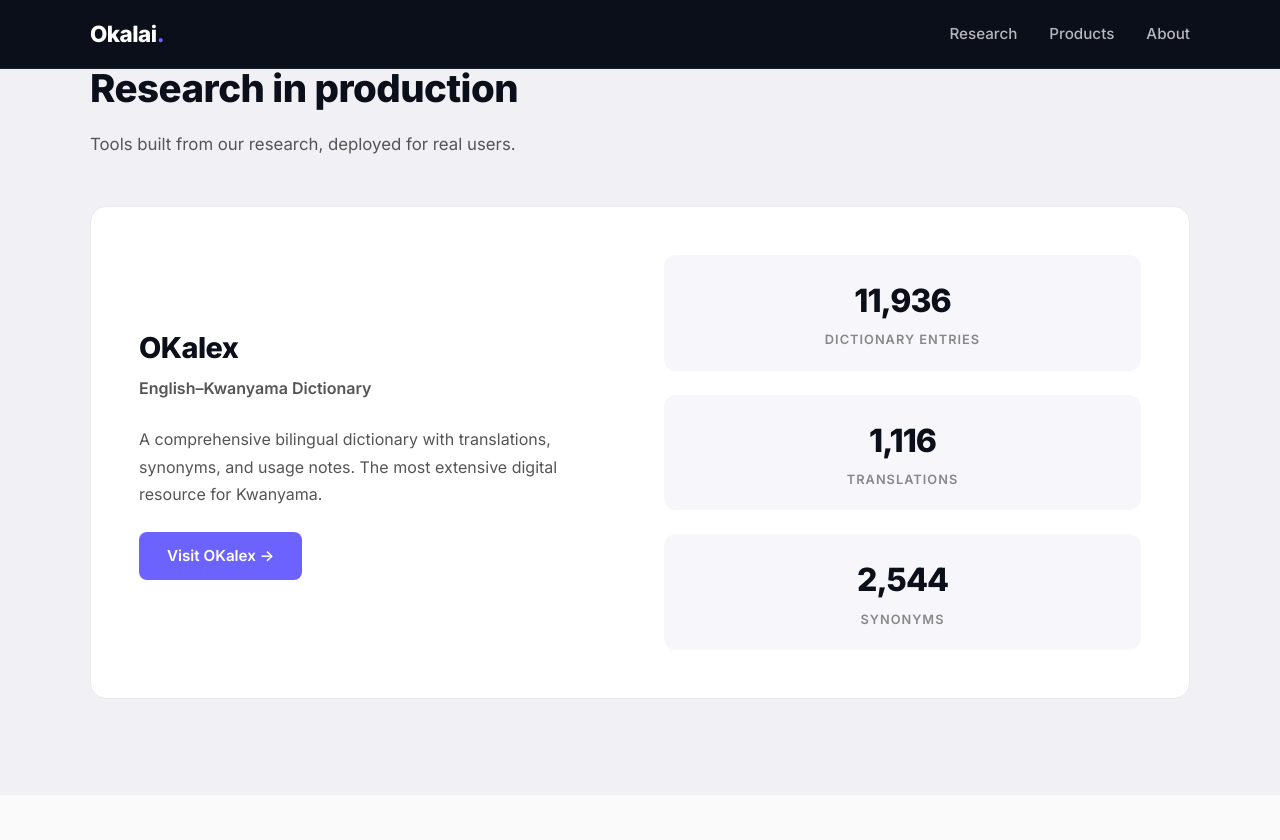
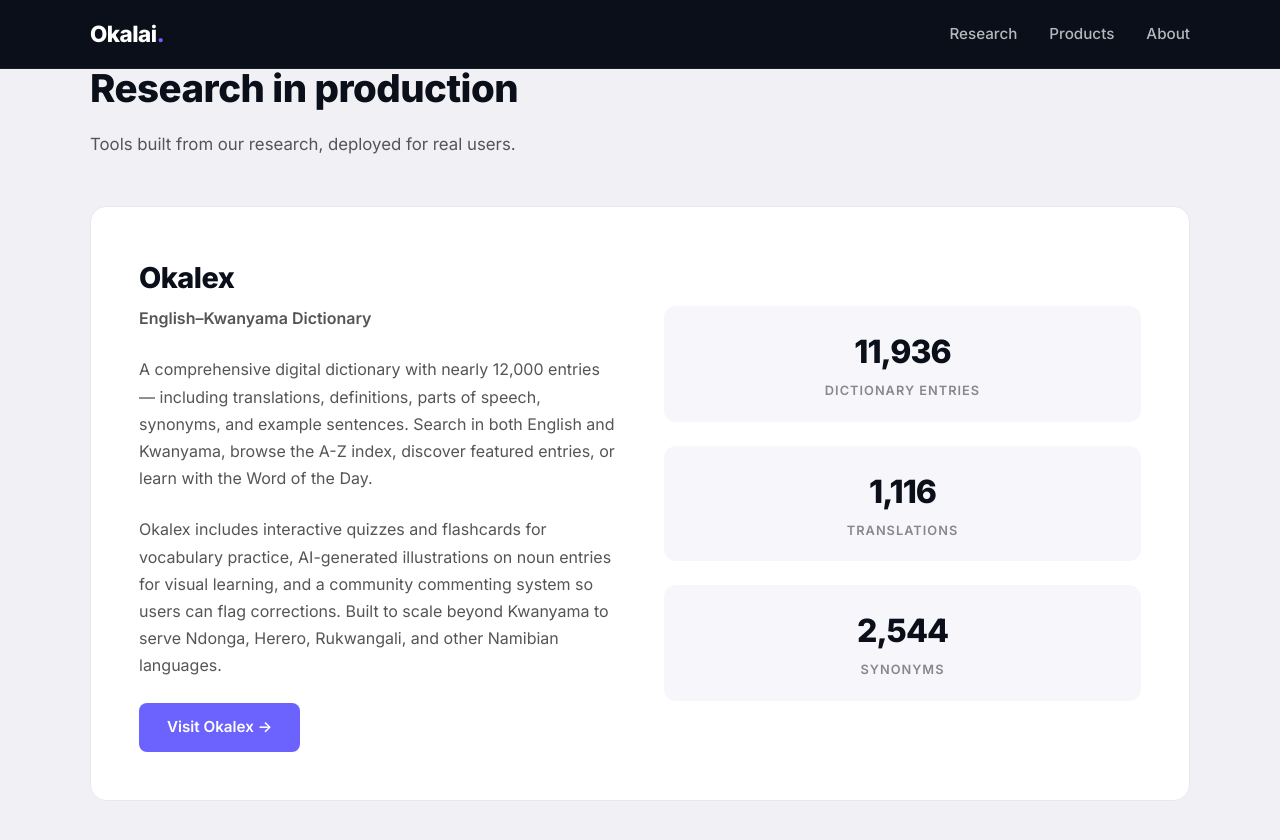
Before and after one commit to okalai-ai/okalai-site, a Jekyll site: the page built from index.md, in a window 1280 px wide and 900 px high, scrolled down 1485 px. Shown: the top 840 px of the window. Built offline with Jekyll 4.4.1, drawn with Linux system fonts in a browser that asks for light colours.

```diff
--- a/index.md
+++ b/index.md
@@ -62,10 +62,15 @@ title: Home
 
     <div class="product-card" data-sr>
       <div class="product-info">
-        <h3>OKalex</h3>
+        <h3>Okalex</h3>
         <p class="product-tagline">English–Kwanyama Dictionary</p>
-        <p>A comprehensive bilingual dictionary with translations, synonyms, and usage notes. The most extensive digital resource for Kwanyama.</p>
-        <a href="https://okalex.org/" class="btn btn-primary" target="_blank" rel="noopener">Visit OKalex &rarr;</a>
+        <p>
+          A comprehensive digital dictionary with nearly 12,000 entries — including translations, definitions, parts of speech, synonyms, and example sentences. Search in both English and Kwanyama, browse the A-Z index, discover featured entries, or learn with the Word of the Day.
+        </p>
+        <p>
+          Okalex includes interactive quizzes and flashcards for vocabulary practice, AI-generated illustrations on noun entries for visual learning, and a community commenting system so users can flag corrections. Built to scale beyond Kwanyama to serve Ndonga, Herero, Rukwangali, and other Namibian languages.
+        </p>
+        <a href="https://okalex.org/" class="btn btn-primary" target="_blank" rel="noopener">Visit Okalex &rarr;</a>
       </div>
       <div class="product-stats">
         <div class="stat" data-sr>
```
